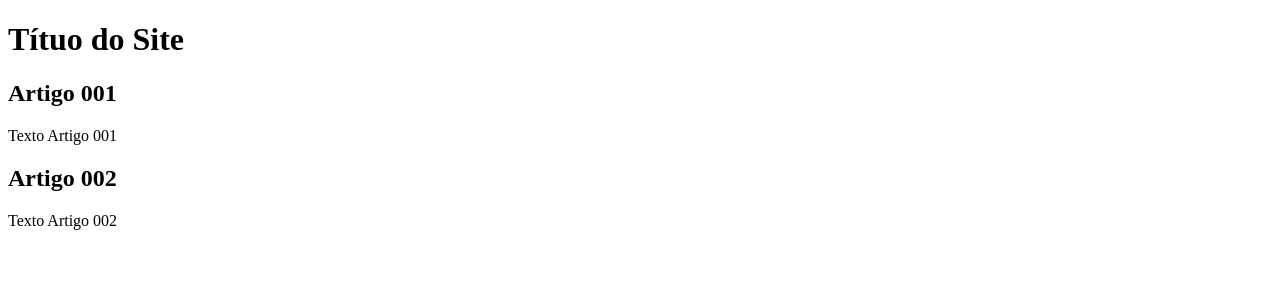
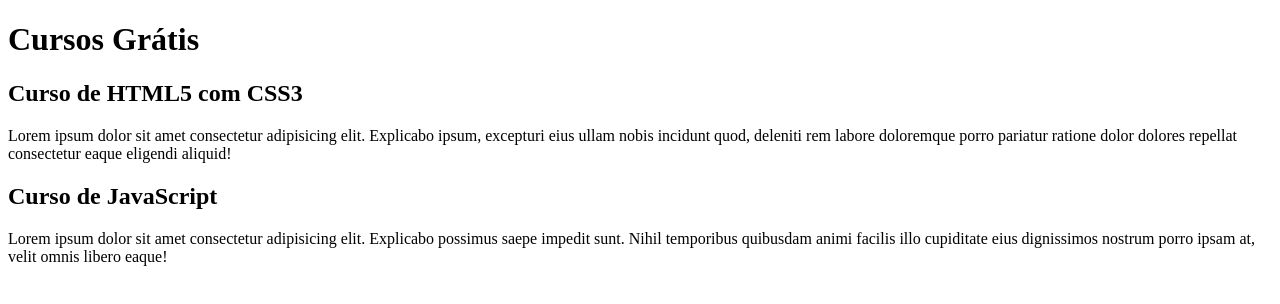
Before and after one commit to hugozeminian/projeto-site, a plain HTML site: page index.html in a window 1280 px wide. Drawn offline with Linux system fonts and the light colour scheme.

Commit message:
comecei a escrever o conteúdo

```diff
--- a/index.html
+++ b/index.html
@@ -9,15 +9,15 @@
 <body>
     <main>
         <header>
-            <h1>Títuo do Site</h1>
+            <h1>Cursos Grátis</h1>
         </header>
         <article>
-            <h2>Artigo 001</h2>
-            <p>Texto Artigo 001</p>
+            <h2>Curso de HTML5 com CSS3</h2>
+            <p>Lorem ipsum dolor sit amet consectetur adipisicing elit. Explicabo ipsum, excepturi eius ullam nobis incidunt quod, deleniti rem labore doloremque porro pariatur ratione dolor dolores repellat consectetur eaque eligendi aliquid!</p>
         </article>
         <article>
-            <h2>Artigo 002</h2>
-            <p>Texto Artigo 002</p>
+            <h2>Curso de JavaScript</h2>
+            <p>Lorem ipsum dolor sit amet consectetur adipisicing elit. Explicabo possimus saepe impedit sunt. Nihil temporibus quibusdam animi facilis illo cupiditate eius dignissimos nostrum porro ipsam at, velit omnis libero eaque!</p>
         </article>
     </main>
 </body>
```
